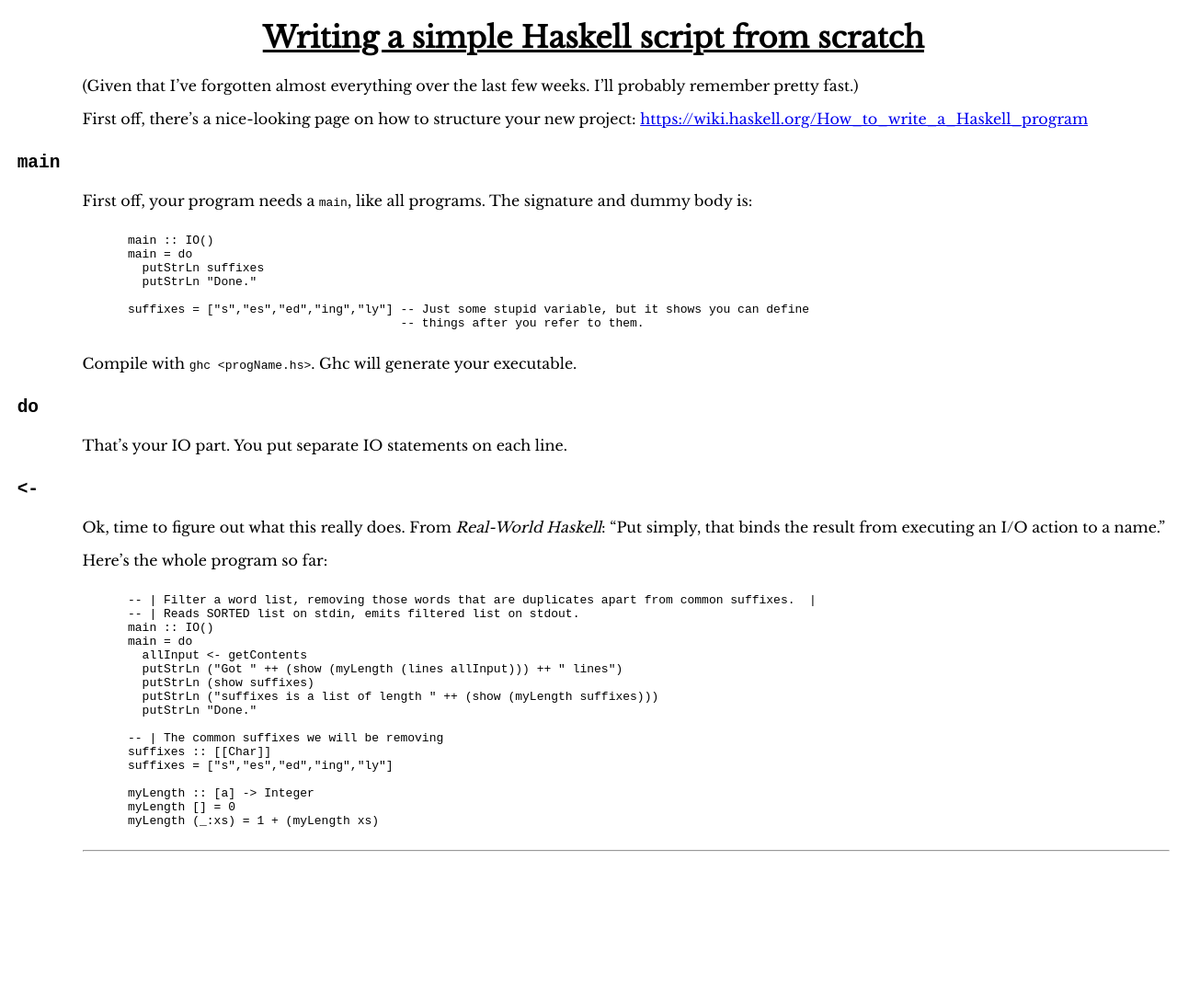
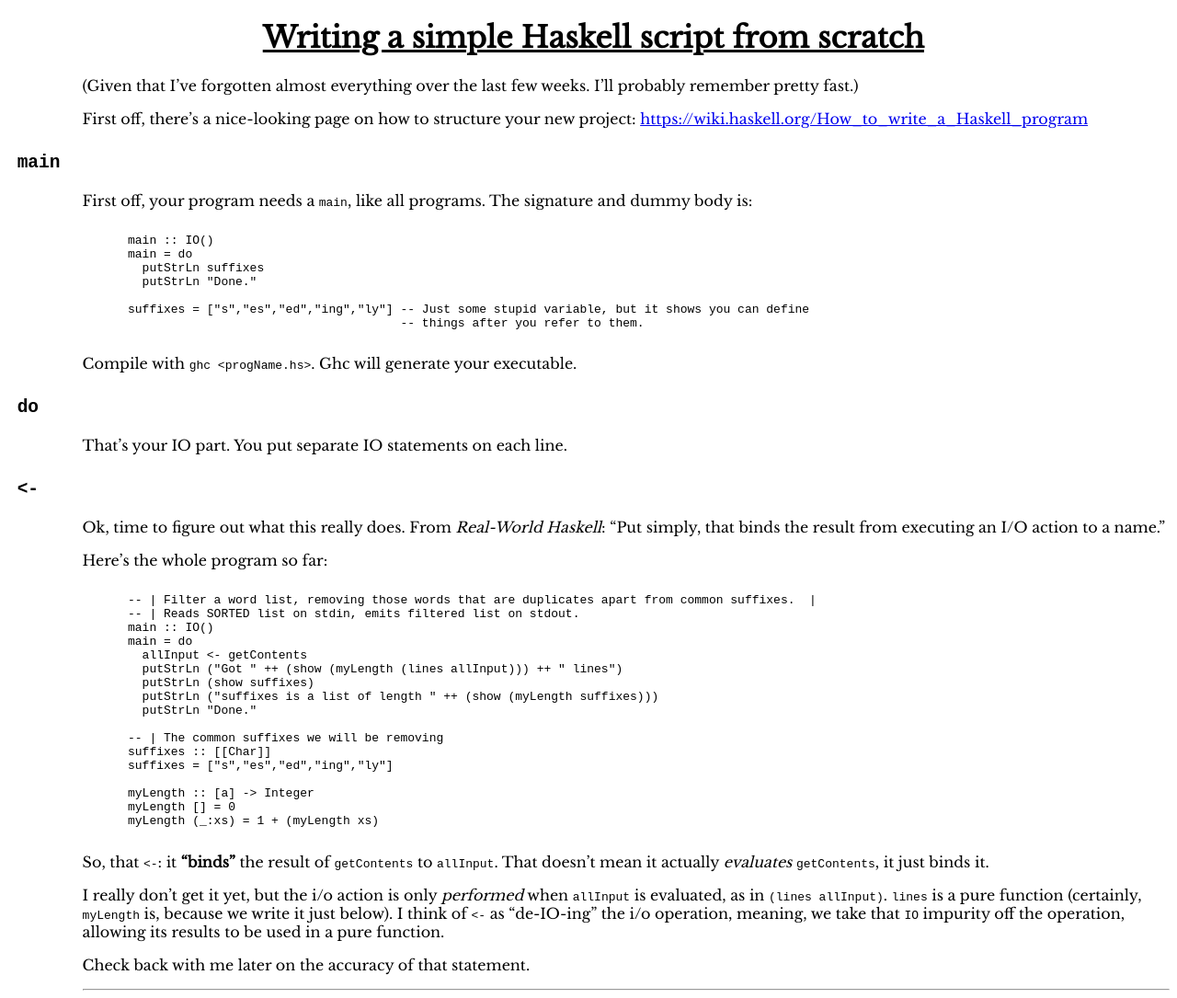
Before and after one commit to JohnL4/johnl4.github.io, a Jekyll site: the page built from _posts/2015-09-27-writing-a-simple-haskell-script-from-scratch.markdown, in a window 1280 px wide. Shown: the whole page at 92% size. Built offline with Jekyll 4.4.1, drawn with Linux system fonts in a browser that asks for light colours; comment, search, counter and statistics services are not loaded; before the commit the page ends 934 px from its top, so only the background shows below that.

Commit message:
More changes to today's post; more font changes.

```diff
--- a/_layouts/homepage.html
+++ b/_layouts/homepage.html
@@ -4,6 +4,7 @@
     <link rel="stylesheet" type="text/css" href="http://fonts.googleapis.com/css?family=Libre+Baskerville"/>
     <!-- <link rel="stylesheet" type="text/css" href="https://fonts.googleapis.com/css?family=Crimson+Text"/> -->
     <!-- <link rel="stylesheet" type="text/css" href="https://fonts.googleapis.com/css?family=Amiri"> -->
+    <link rel="stylesheet" type="text/css" href="https://fonts.googleapis.com/css?family=Inconsolata"/>
     <link rel="stylesheet" href="/stylesheets/wiki.css"/>
     <meta name="wot-verification" content="7c86e6f50050a37b3546"/>
     <title>{{ page.title }}</title>
--- a/_layouts/post.html
+++ b/_layouts/post.html
@@ -1,7 +1,8 @@
 <!DOCTYPE html>
 <html>
   <head>
-    <link rel="stylesheet" type="text/css" href="http://fonts.googleapis.com/css?family=Libre+Baskerville">
+    <link rel="stylesheet" type="text/css" href="http://fonts.googleapis.com/css?family=Libre+Baskerville"/>
+    <link rel="stylesheet" type="text/css" href="https://fonts.googleapis.com/css?family=Inconsolata"/>
     <link rel="stylesheet" href="/stylesheets/wiki.css"/>
     <title>{{ page.title }}</title>
   </head>
--- a/_posts/2015-09-27-writing-a-simple-haskell-script-from-scratch.markdown
+++ b/_posts/2015-09-27-writing-a-simple-haskell-script-from-scratch.markdown
@@ -58,3 +58,13 @@ myLength :: [a] -> Integer
 myLength [] = 0
 myLength (_:xs) = 1 + (myLength xs)
 ~~~
+
+So, that `<-`: it **"binds"** the result of `getContents` to `allInput`.  That doesn't mean it actually *evaluates*
+`getContents`, it just binds it.
+
+I really don't get it yet, but the i/o action is only _performed_ when `allInput` is evaluated, as in `(lines
+allInput)`.  `lines` is a pure function (certainly, `myLength` is, because we write it just below).  I think of `<-` as
+"de-IO-ing" the i/o operation, meaning, we take that `IO` impurity off the operation, allowing its results to be used in
+a pure function.
+
+Check back with me later on the accuracy of that statement.
--- a/stylesheets/wiki.css
+++ b/stylesheets/wiki.css
@@ -18,7 +18,11 @@ h4 { margin-left: -3%; }
 
 h5, h6 { font-size: 1em; }
 
-pre { /* border: 1px solid silver; */ margin-left: 3em; margin-right: 1em; padding: 0.8em; }
+pre {
+    /* border: 1px solid silver; */
+    /* font-family: 'Inconsolata', monospace; */
+    margin-left: 3em; margin-right: 1em; padding: 0.8em;
+}
 
 /* HTC One M8 */
 @media screen
```
